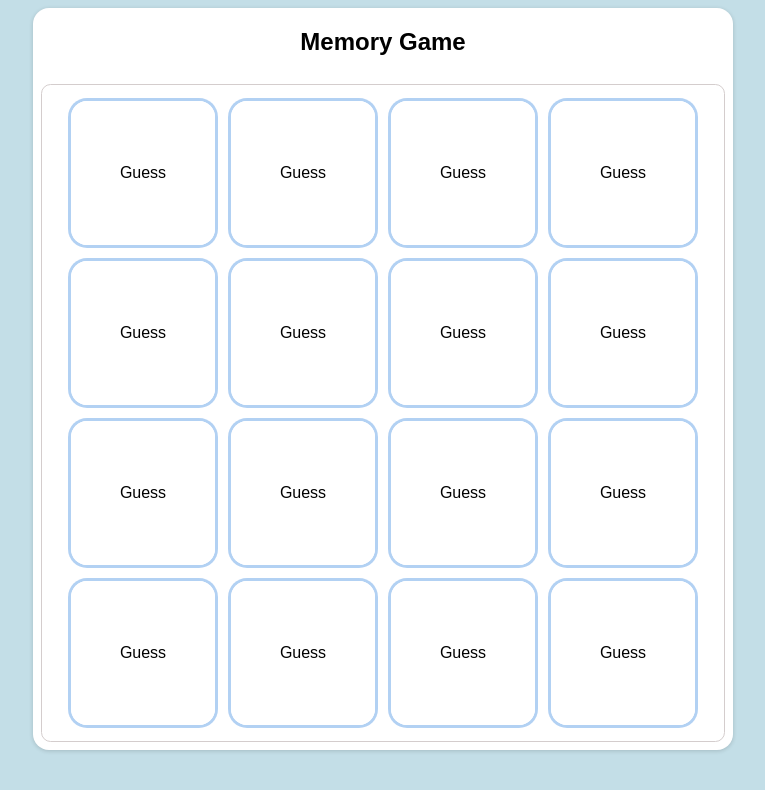
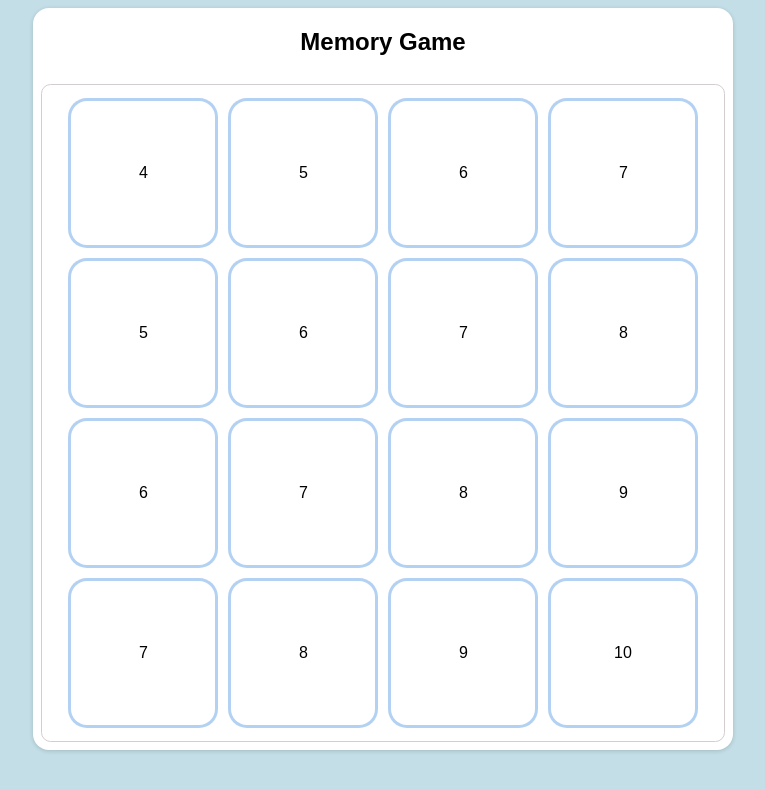
Before and after one commit to dastageer-hc/vanilla-js-memory-game, a website: page index.html in a window 1280 px wide. Shown: the whole page, without its empty margins (257-1022 px from the left). Drawn offline with Linux system fonts and the light colour scheme; a web font is replaced by a local one.

Commit message:
unique repeated patter for the boxes

```diff
--- a/src/css/style.css
+++ b/src/css/style.css
@@ -83,18 +83,20 @@ body {
   overflow: hidden;
 }
 
-.outer-div:hover .inner-div {
-  display: none;
+/* .outer-div:hover .inner-div {
+  transform: rotateY(0);
 }
 
 .inner-div {
+
   position: absolute;
   height: 100%;
   width: 100%;
   display: flex;
   align-items: center;
   justify-content: center;
-  background-color: white;
+  background-color: red;
   z-index: 10;
-
-}
+  transform: rotateY(180deg);
+  transition: all 1s;
+} */
--- a/src/js/app.js
+++ b/src/js/app.js
@@ -2,26 +2,33 @@ const boxContainer = document.getElementById("box-container");
 
 // Create a 4 by 4 grid
 let boxesArray = Array.from({ length: 4 }, (_, rowIndex) => {
-    return Array.from({ length: 4 }, (_, colIndex) => {
-        const newDiv = document.createElement('div');
-        newDiv.innerHTML = `${rowIndex * 4 + colIndex}`; // Display the index in a grid format
-        newDiv.classList.add("box");
-        newDiv.setAttribute("card-number", rowIndex);
-        return newDiv;
-    });
+  return Array.from({ length: 4 }, (_, colIndex) => {
+    const newDiv = document.createElement("div");
+    newDiv.innerHTML = `${rowIndex + 1 * 4 + colIndex}`; // Display the index in a grid format
+    newDiv.classList.add("box");
+    newDiv.setAttribute("card-number", rowIndex * 4 + colIndex);
+    return newDiv;
+  });
 });
 
 // Function to render the boxes in a grid format with a class for each row
 const renderTable = () => {
-    return boxesArray.map((row, rowIndex) => {
-        return `<div class="row">` +
-            row.map((div, index) =>`<div class='outer-div' data-card-number='${index}'>
-           <div class='inner-div'> Guess
-           </div>
+  return boxesArray
+    .map((row, rowIndex) => {
+      return (
+        `<div class="row">` +
+        row
+          .map(
+            (div, index) => `<div class='outer-div' data-card-number='${index}'>
+
             ${div.outerHTML}
-            </div>`).join('') +
-            `</div>`;
-    }).join(''); // Join rows to return the full HTML string
+            </div>`
+          )
+          .join("") +
+        `</div>`
+      );
+    })
+    .join(""); // Join rows to return the full HTML string
 };
 
 // Insert the rendered grid into the container
@@ -31,6 +38,6 @@ ${renderTable()}
 
 const table = document.querySelector(".table");
 table.addEventListener("click", (event) => {
-    console.log(event.target, 'evnet');
-})
+  console.log(event.target, "evnet");
+});
 console.log(table);
```
